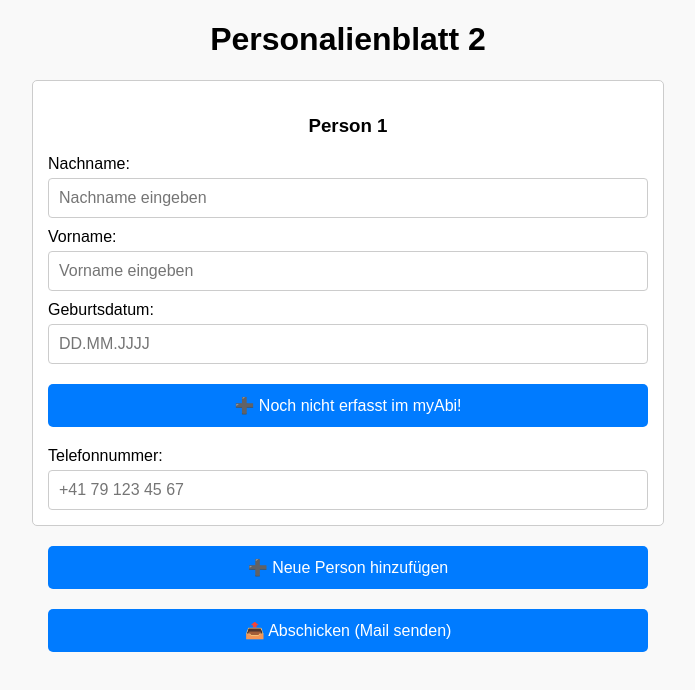
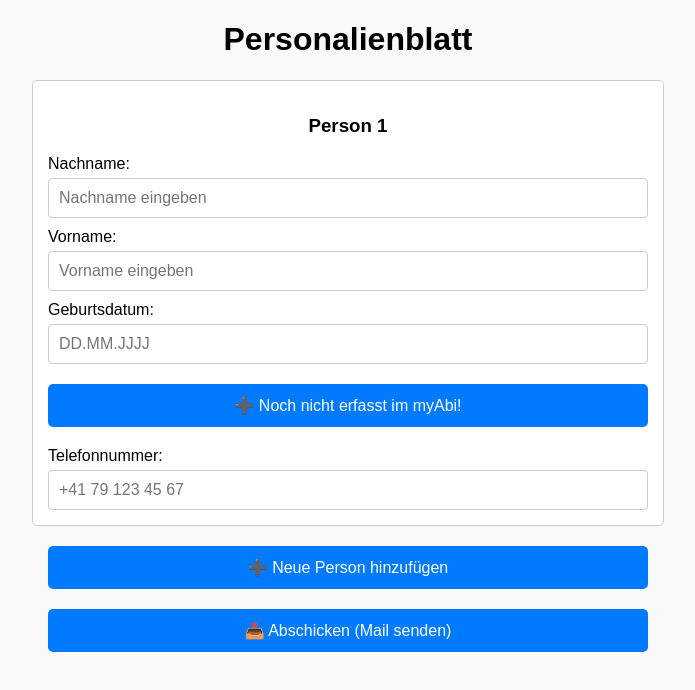
Before and after one commit to Akidog2014/Notiz, a plain HTML site: page index.html in a window 1280 px wide. Shown: the whole page, without its empty margins (292-987 px from the left). Drawn offline with Linux system fonts and the light colour scheme.

Commit message:
Update index.html

```diff
--- a/index.html
+++ b/index.html
@@ -81,7 +81,7 @@
 </head>
 <body>
 
-  <h1>Personalienblatt 2</h1>
+  <h1>Personalienblatt</h1>
 
   <div id="formContainer">
     <!-- Formulare werden hier eingefügt -->
```
